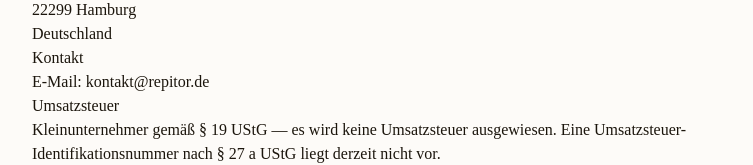
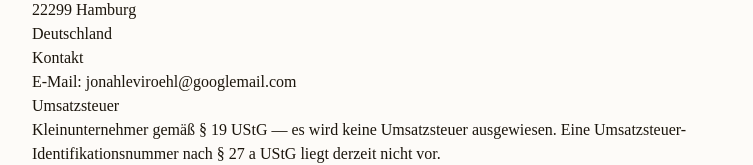
Before and after one commit to jonahleviroehl-tech/repitor, a Next.js app: page /impressum in a window 1280 px wide. Shown: the part 274-439 px from the top of the page, without its empty margins (248-1001 px from the left). Built offline with nearby package versions, Linux system fonts and the light colour scheme.

Commit message:
Update Impressum contact email to jonahleviroehl@googlemail.com

```diff
--- a/src/app/impressum/page.tsx
+++ b/src/app/impressum/page.tsx
@@ -37,7 +37,7 @@
 
         <h2>Kontakt</h2>
         <p>
-          E-Mail: kontakt@repitor.de
+          E-Mail: jonahleviroehl@googlemail.com
         </p>
 
         <h2>Umsatzsteuer</h2>
```
